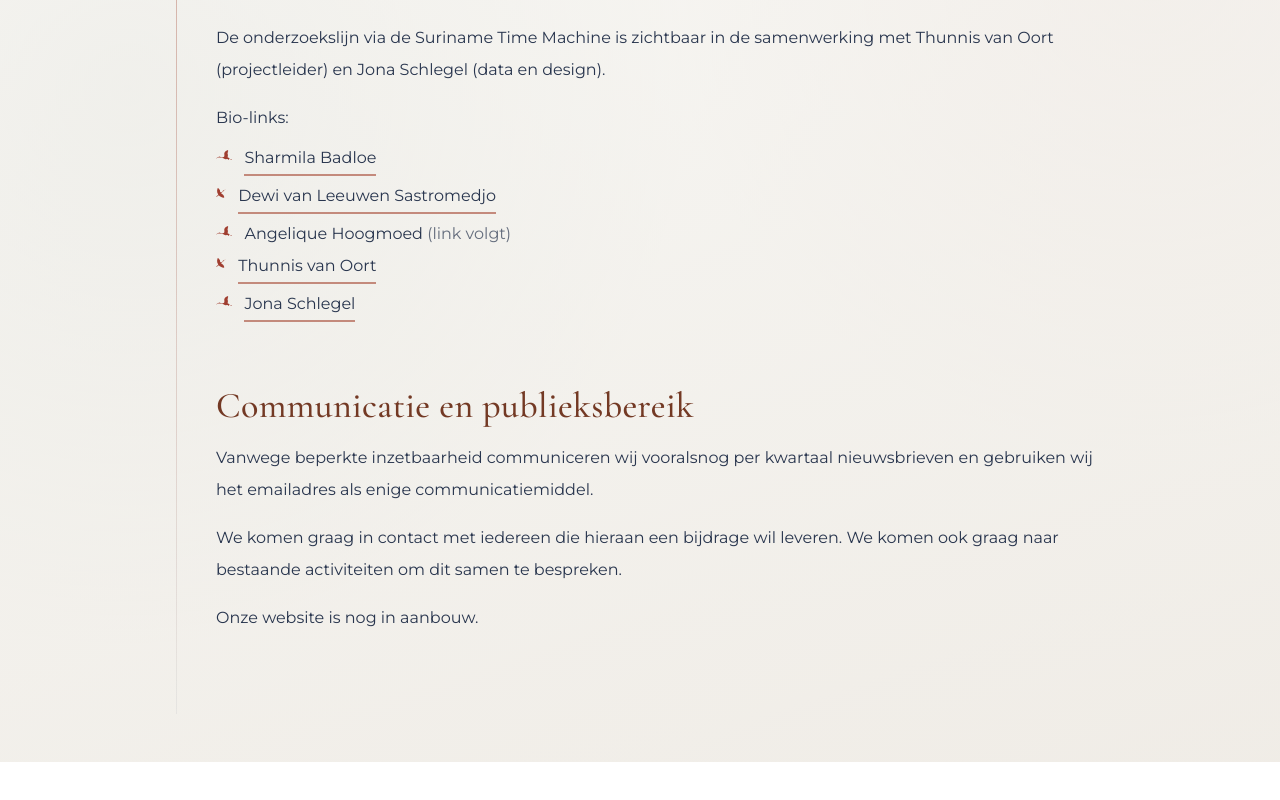
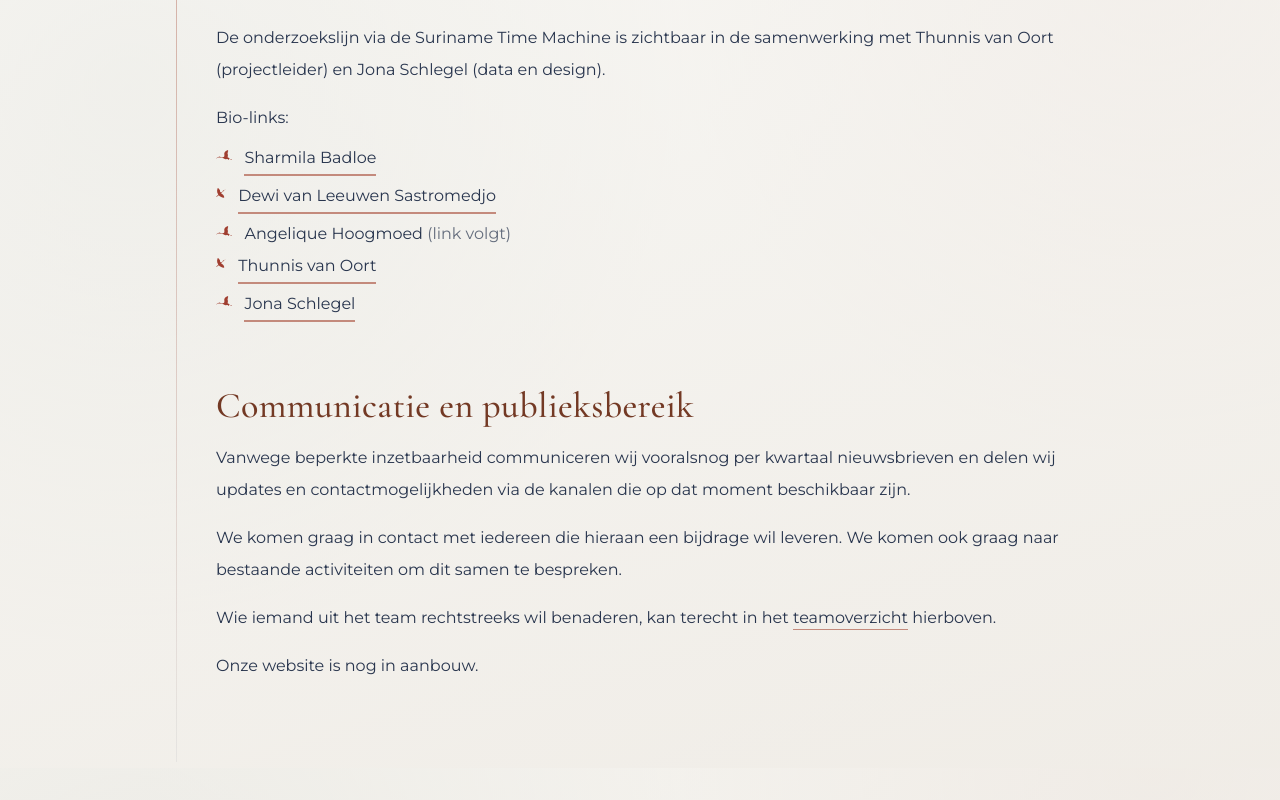
Before and after one commit to SurinameTimeMachine/sranan-story-collective, a Next.js app in the folder web/: page / in a window 1280 px wide. Shown: the part 2432-3232 px from the top of the page. Before the commit the page ends 3194 px from the top, so only its background shows below. Built offline with nearby package versions, Linux system fonts and the light colour scheme.

Commit message:
Update contact section

```diff
--- a/web/src/app/page.tsx
+++ b/web/src/app/page.tsx
@@ -103,7 +103,8 @@
                 Sranan Story Collective
               </h1>
               <p className="mt-5 text-2xl leading-9 text-(--ssc-river-night)/90">
-                In het kort: SSC voegt het menselijk verhaal toe aan de Suriname Time Machine.
+                In het kort: SSC voegt het menselijk verhaal toe aan de Suriname
+                Time Machine.
               </p>
               <p className="mt-5 max-w-4xl text-lg leading-9 text-(--ssc-river-night)/88">
                 Samen met Surinaams-Nederlandse diasporagemeenschappen in
@@ -126,8 +127,8 @@
             </h2>
             <p className="mt-4 leading-8 text-(--ssc-river-night)/92">
               SSC is de brug naar een duurzame, door community gedragen
-              aanvulling op de Suriname Time Machine die verhalen, beelden, geluid, plekken en
-              geschiedenis in samenhang toont en bewaart.
+              aanvulling op de Suriname Time Machine die verhalen, beelden,
+              geluid, plekken en geschiedenis in samenhang toont en bewaart.
             </p>
             <p className="mt-4 leading-8 text-(--ssc-river-night)/92">
               Op deze manier voegt SSC het menselijke verhaal achter de
@@ -159,9 +160,9 @@
               veranderd.
             </p>
             <p className="mt-4 leading-8 text-(--ssc-river-night)/92">
-              De Suriname Time Machine richt zich op het digitaal uitbreiden en toegankelijker
-              maken van de Surinaamse geschiedenis voor historisch- en
-              stamboomonderzoek.
+              De Suriname Time Machine richt zich op het digitaal uitbreiden en
+              toegankelijker maken van de Surinaamse geschiedenis voor
+              historisch- en stamboomonderzoek.
             </p>
             <div className="mt-6 flex flex-wrap gap-4 text-sm font-semibold text-(--ssc-river-night)">
               <a
@@ -213,9 +214,9 @@
             </ul>
             <p className="mt-4 leading-8 text-(--ssc-river-night)/92">
               In deze fase combineert de methodologie bestaande
-              participatievormen van de Suriname Time Machine, zoals mapathons en dataverrijking,
-              met de gemeenschapsopbouw, consultatie en toekomstige vertelvormen
-              van SSC.
+              participatievormen van de Suriname Time Machine, zoals mapathons
+              en dataverrijking, met de gemeenschapsopbouw, consultatie en
+              toekomstige vertelvormen van SSC.
             </p>
           </section>
 
@@ -235,7 +236,9 @@
           </section>
 
           <section className="relative py-8 pl-6 sm:pl-10">
-            <h2 className="text-4xl text-(--ssc-river-night)">Het team</h2>
+            <h2 id="team" className="text-4xl text-(--ssc-river-night)">
+              Het team
+            </h2>
             <p className="mt-4 leading-8 text-(--ssc-river-night)/92">
               Het team van SSC bestaat uit drie community builders: Sharmila
               Badloe, Dewi van Leeuwen Sastromedjo en Angelique Hoogmoed.
@@ -283,13 +286,25 @@
             </h2>
             <p className="mt-4 leading-8 text-(--ssc-river-night)/92">
               Vanwege beperkte inzetbaarheid communiceren wij vooralsnog per
-              kwartaal nieuwsbrieven en gebruiken wij het emailadres als enige
-              communicatiemiddel.
+              kwartaal nieuwsbrieven en delen wij updates en
+              contactmogelijkheden via de kanalen die op dat moment beschikbaar
+              zijn.
             </p>
             <p className="mt-4 leading-8 text-(--ssc-river-night)/92">
               We komen graag in contact met iedereen die hieraan een bijdrage
               wil leveren. We komen ook graag naar bestaande activiteiten om dit
               samen te bespreken.
+            </p>
+            <p className="mt-4 leading-8 text-(--ssc-river-night)/92">
+              Wie iemand uit het team rechtstreeks wil benaderen, kan terecht in
+              het{' '}
+              <a
+                href="#team"
+                className="border-b border-(--ssc-ibis-red)/60 pb-0.5 hover:border-(--ssc-river-night)"
+              >
+                teamoverzicht
+              </a>{' '}
+              hierboven.
             </p>
             <p className="mt-4 leading-8 text-(--ssc-river-night)/92">
               Onze website is nog in aanbouw.
```
